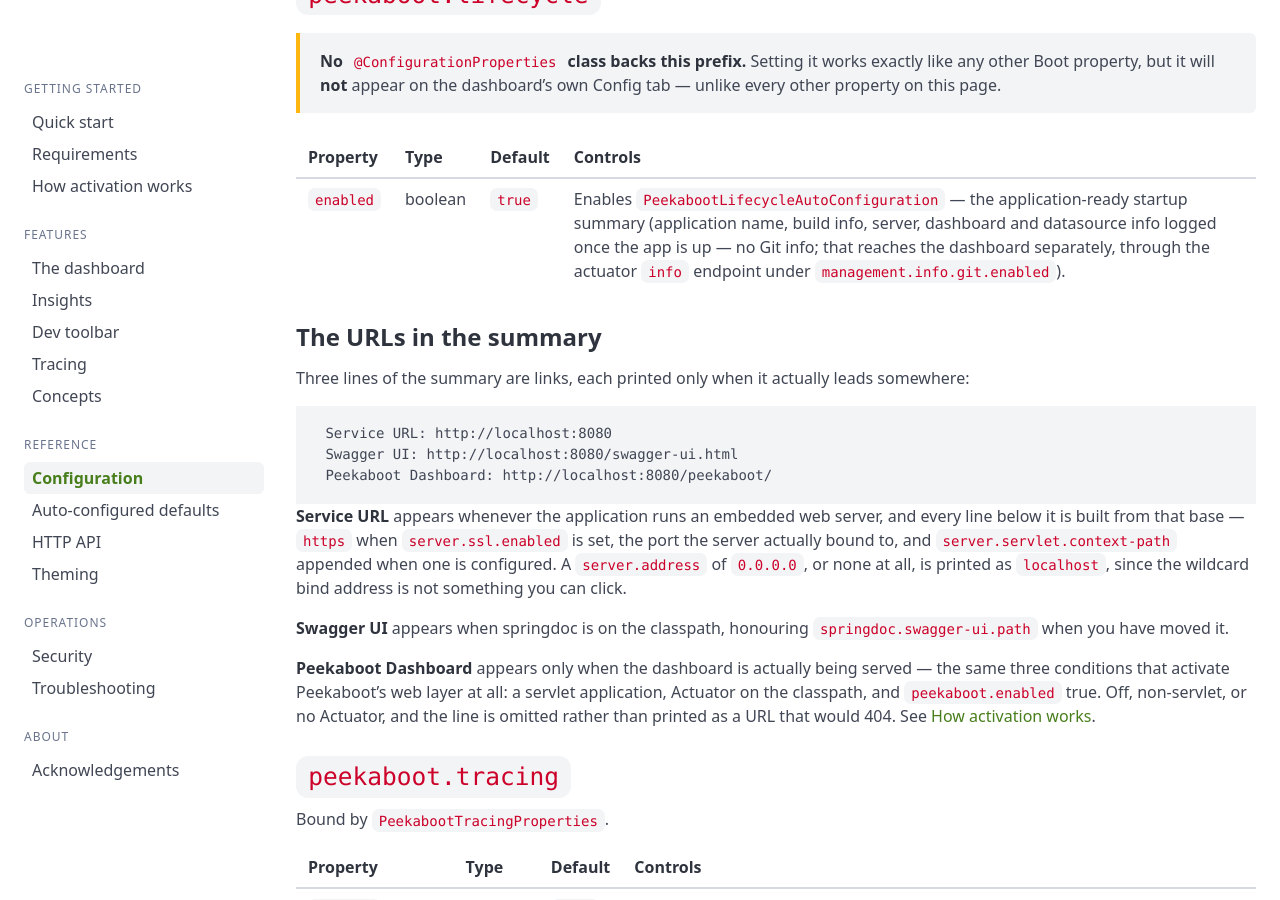
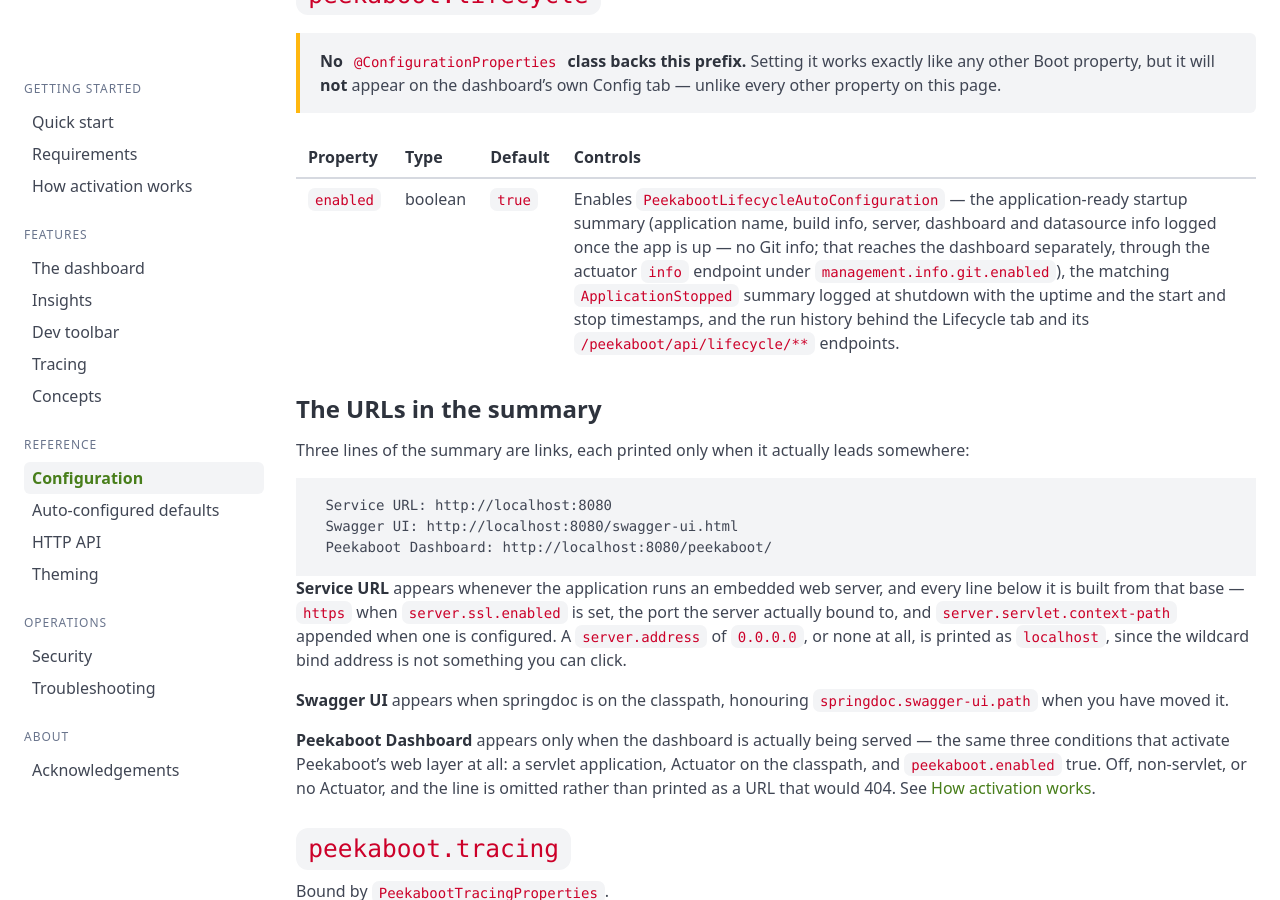
Before and after one commit to peekaboot-org/peekaboot-org.github.io, a Jekyll site: the page built from docs/configuration.md, in a window 1280 px wide and 900 px high, scrolled down 2422 px. Built offline with Jekyll 4.4.1, drawn with Linux system fonts in a browser that asks for light colours; some of the changed text lies outside the part shown.

Commit message:
docs(configuration): drop the field-defaults claim; lifecycle covers the shutdown summary

```diff
--- a/docs/configuration.md
+++ b/docs/configuration.md
@@ -84,7 +84,7 @@
 
 | Property | Type | Default | Controls |
 |---|---|---|---|
-| `enabled` | boolean | `true` | Enables `PeekabootLifecycleAutoConfiguration` &mdash; the application-ready startup summary (application name, build info, server, dashboard and datasource info logged once the app is up &mdash; no Git info; that reaches the dashboard separately, through the actuator `info` endpoint under `management.info.git.enabled`). |
+| `enabled` | boolean | `true` | Enables `PeekabootLifecycleAutoConfiguration` &mdash; the application-ready startup summary (application name, build info, server, dashboard and datasource info logged once the app is up &mdash; no Git info; that reaches the dashboard separately, through the actuator `info` endpoint under `management.info.git.enabled`), the matching `ApplicationStopped` summary logged at shutdown with the uptime and the start and stop timestamps, and the run history behind the Lifecycle tab and its `/peekaboot/api/lifecycle/**` endpoints. |
 
 ### The URLs in the summary
 
```
Also changed, not shown: other parts of docs/configuration.md (+1 -1 lines).
